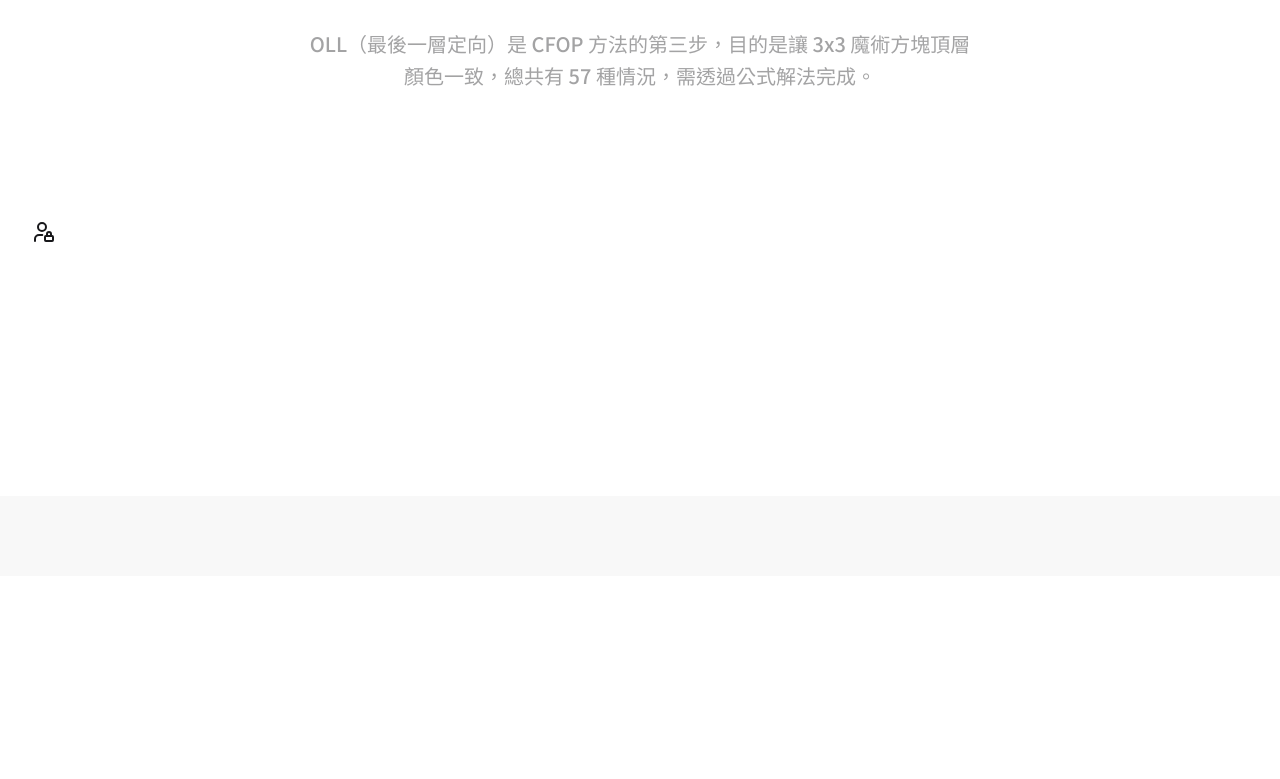
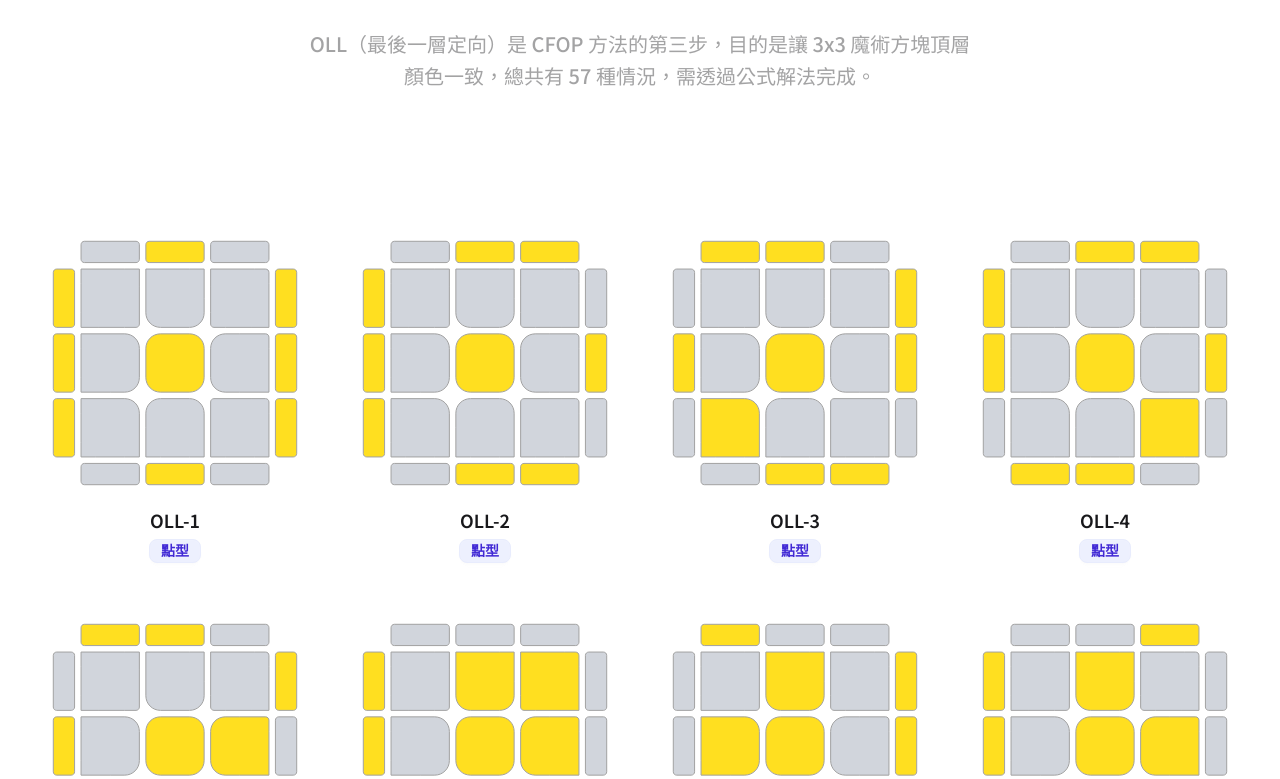
Before and after one commit to GaiaYang/cube-web, a Next.js app in the folder cube-web/: page /event/333/algs/oll in a window 1280 px wide. Shown: the part 304-1083 px from the top of the page. Before the commit the page ends 880 px from the top, so only its background shows below. Built offline with nearby package versions, Linux system fonts and the light colour scheme.

Commit message:
修正oll列表錯誤

```diff
--- a/cube-web/src/app/(main)/event/333/algs/oll/page.tsx
+++ b/cube-web/src/app/(main)/event/333/algs/oll/page.tsx
@@ -1,5 +1,4 @@
 import React from "react";
-import { UserLockIcon } from "lucide-react";
 
 import cn from "@/utils/cn";
 import type { OLLDefinition } from "@/types/cube/333";
@@ -22,14 +21,14 @@ export default function Page() {
       <div
         className={cn("container", "px-4 sm:px-6 lg:px-8", "pb-16 sm:pb-24")}
       >
-        <UserLockIcon
+        <ol
           className={cn(
             "grid gap-6",
             "grid-cols-1 sm:grid-cols-2 lg:grid-cols-3 xl:grid-cols-4",
           )}
         >
           {definitions.map(_renderItem)}
-        </UserLockIcon>
+        </ol>
       </div>
     </main>
   );
--- a/cube-web/src/app/(main)/event/333/algs/pll/page.tsx
+++ b/cube-web/src/app/(main)/event/333/algs/pll/page.tsx
@@ -23,14 +23,14 @@ export default function Page() {
         className={cn("container", "px-4 sm:px-6 lg:px-8", "pb-16 sm:pb-24")}
       >
         <FilterPanel />
-        <ul
+        <ol
           className={cn(
             "grid gap-6",
             "grid-cols-1 sm:grid-cols-2 lg:grid-cols-3 xl:grid-cols-4",
           )}
         >
           {definitions.map(_renderItem)}
-        </ul>
+        </ol>
       </div>
     </main>
   );
```
Also changed, not shown: cube-web/package.json (+15 -15 lines), 1 other file (tests, documents, lock files or other folders).
